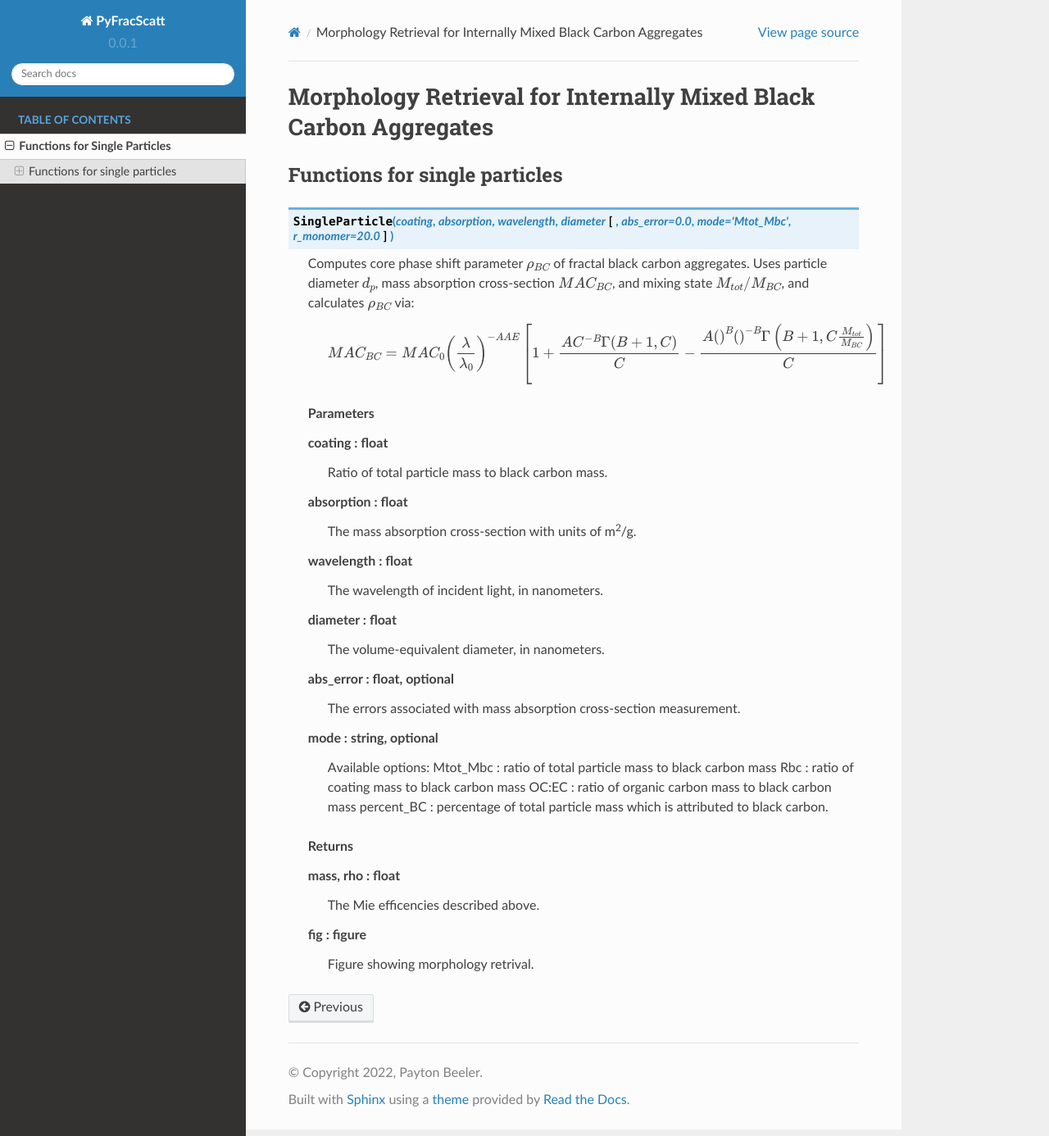
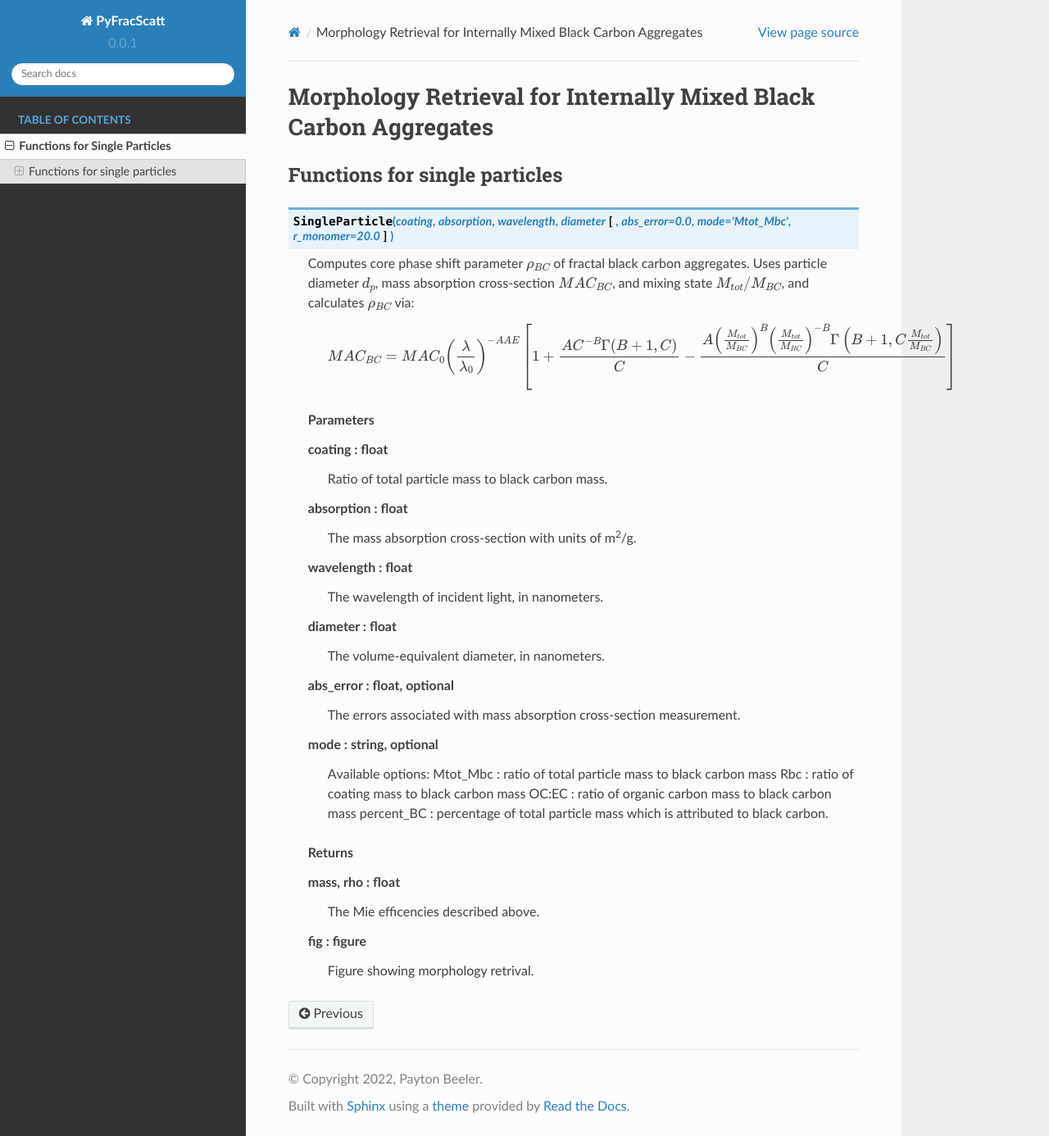
Before and after one commit to beelerpayton/FracScatt, a Sphinx documentation site: the page built from docs/source/functions.rst, in a window 1280 px wide and 1386 px high. Shown: the whole window at 82% size. Built offline with Sphinx 7.4.7 and the Read the Docs theme 2.0.0, drawn with Linux system fonts in a browser that asks for light colours; pages that are not in the unit, such as notebooks, are missing from menus.

Commit message:
Update functions.rst

```diff
--- a/docs/source/functions.rst
+++ b/docs/source/functions.rst
@@ -8,7 +8,7 @@ Functions for single particles
 
    Computes core phase shift parameter :math:`{\rho_{BC}}` of fractal black carbon aggregates. Uses particle diameter :math:`{d_p}`, mass absorption cross-section :math:`{MAC_{BC}}`, and mixing state :math:`{M_{tot}/M_{BC}}`, and calculates :math:`{\rho_{BC}}` via:
 
-		:math:`{\displaystyle MAC_{BC}=MAC_0\left (\frac{\lambda}{\lambda_0} \right)^{-AAE}\left[1+\frac{AC^{-B}\Gamma(B+1,C)}{C}-\frac{A\left(\right)^{B}\left(\right)^{-B}\Gamma\left(B+1,C\frac{M_{tot}}{M_{BC}}\right)}{C}\right]}`
+	:math:`{\displaystyle MAC_{BC}=MAC_0\left (\frac{\lambda}{\lambda_0} \right)^{-AAE}\left[1+\frac{AC^{-B}\Gamma(B+1,C)}{C}-\frac{A\left(\frac{M_{tot}}{M_{BC}}\right)^{B}\left(\frac{M_{tot}}{M_{BC}}\right)^{-B}\Gamma\left(B+1,C\frac{M_{tot}}{M_{BC}}\right)}{C}\right]}`
 
 
    **Parameters**
```
